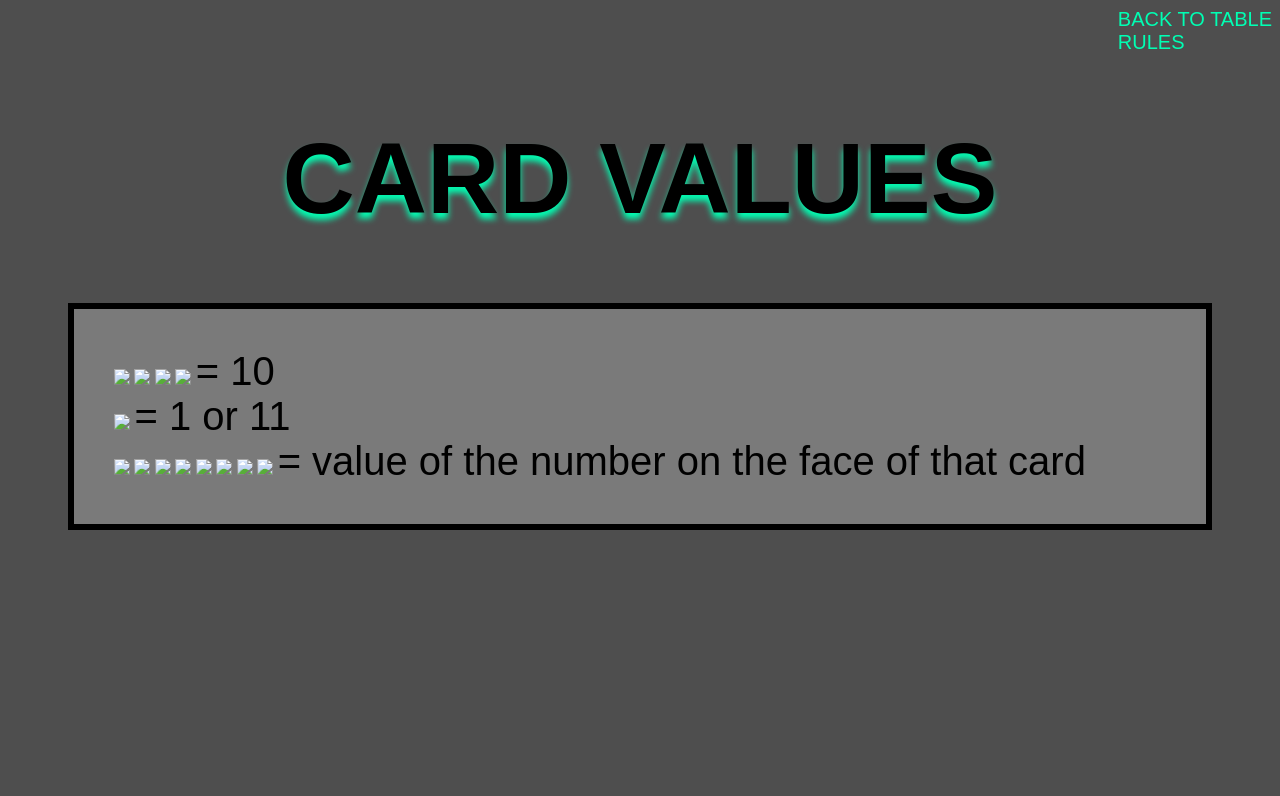
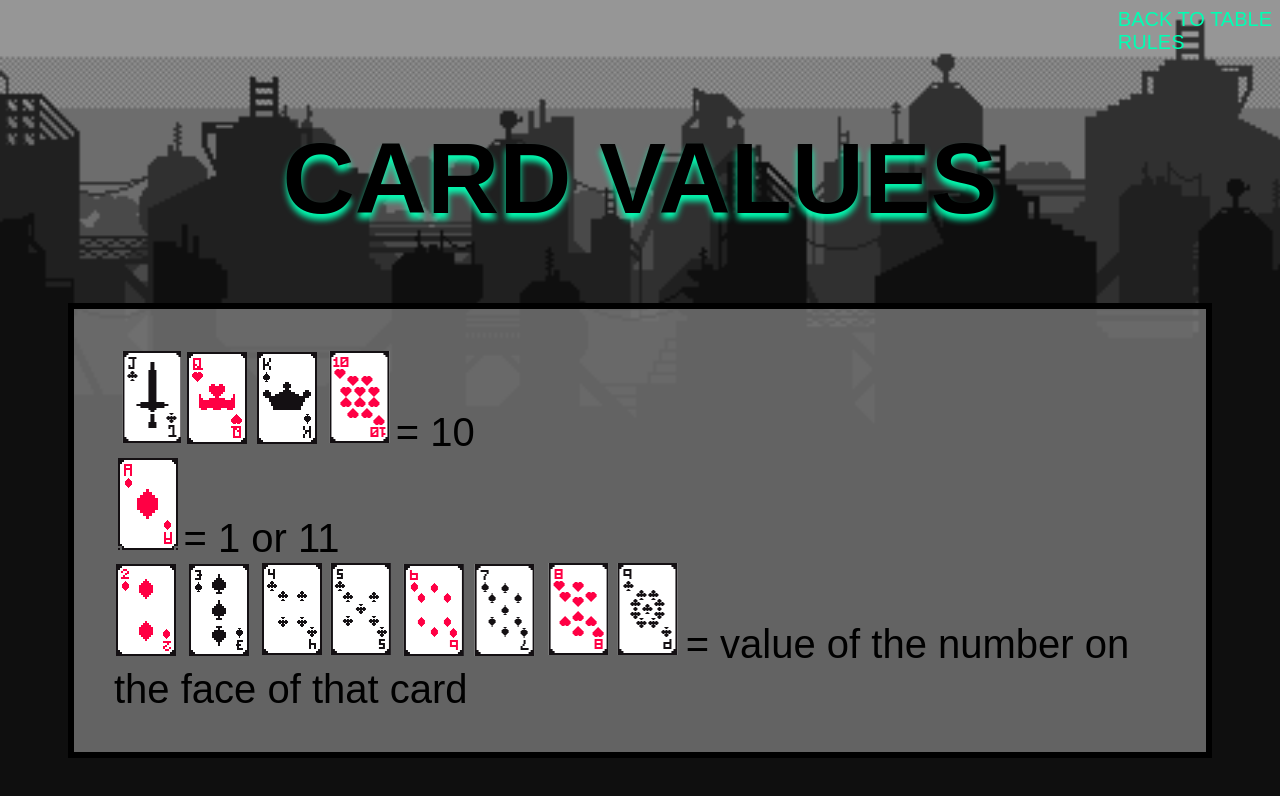
Before and after one commit to cameronotoole44/milestoneProject01, a plain HTML site: page rules/cardValues.html in a window 1280 px wide. Drawn offline with Linux system fonts and the light colour scheme; a web font is replaced by a local one.

Commit message:
path fixes

```diff
--- a/css/cardValues.css
+++ b/css/cardValues.css
@@ -12,7 +12,7 @@ body {
   background-color: #4e4e4e;
   color: #000;
   font-family: "Handjet", sans-serif;
-  background-image: url("assets/background2.png");
+  background-image: url("../assets/background2.png");
   background-size: cover;
 }
 
--- a/css/rules.css
+++ b/css/rules.css
@@ -3,7 +3,7 @@ body {
   background-color: #1b1919;
   font-family: "Handjet", sans-serif;
   overflow: hidden;
-  background-image: url("./assets/skyline.png");
+  background-image: url("../assets/skyline.png");
   align-items: flex-end;
   background-size: contain;
   background-position: top;
--- a/css/style.css
+++ b/css/style.css
@@ -49,7 +49,7 @@ p {
 }
 .main-title {
   align-items: flex-end;
-  background-image: url("assets/skyline.png");
+  background-image: url("../assets/skyline.png");
   /* fix the background img ! */
   background-size: contain;
   background-position: top;
@@ -72,7 +72,7 @@ p {
 
 #board {
   display: flex;
-  background-image: url("assets/boardBackground.png");
+  background-image: url("../assets/boardBackground.png");
   background-size: fixed;
   border: 4px solid #726f6f;
   height: 500px;
--- a/rules/cardValues.html
+++ b/rules/cardValues.html
@@ -3,8 +3,8 @@
 <head>
     <meta charset="UTF-8">
     <meta name="viewport" content="width=device-width, initial-scale=1.0">
-    <link rel="stylesheet" href="/css/cardValues.css">
-    <link rel="icon" href="/assets/houseOfCards.png">
+    <link rel="stylesheet" href="../css/cardValues.css">
+    <link rel="icon" href="../assets/houseOfCards.png">
     <link href="https://fonts.googleapis.com/css2?family=Handjet:wght@100..900&display=swap" rel="stylesheet">
     <title>Card Values</title>
 </head>
@@ -13,8 +13,8 @@
 
     <header>
         <nav>
-            <a href="/index.html">BACK TO TABLE</a>
-            <a href="/rules/rules.html">RULES</a>
+            <a href="../index.html">BACK TO TABLE</a>
+            <a href="../rules/rules.html">RULES</a>
         </nav>
     </header>
 
@@ -22,27 +22,27 @@
 
     <section class="cardBoard">
         <section id="faceCard10" class="sprite">
-            <img src="cards/jackClubs.png" class="jackClubs">
-            <img src="cards/queenHearts.png" class="queenHearts">
-            <img src="cards/kingSpades.png" class="kingSpades">
-            <img src="cards/tenHearts.png" class="tenHearts">
+            <img src="../cards/jackClubs.png" class="jackClubs">
+            <img src="../cards/queenHearts.png" class="queenHearts">
+            <img src="../cards/kingSpades.png" class="kingSpades">
+            <img src="../cards/tenHearts.png" class="tenHearts">
             <span>= 10</span>
         </section>
 
         <section id="faceCardA11" class="sprite">
-            <img src="cards/aceDiamonds.png" class="aceDiamonds">
+            <img src="../cards/aceDiamonds.png" class="aceDiamonds">
             <span>= 1 or 11</span>
         </section>
 
         <section id="numCard">
-            <img src="cards/twoDiamonds.png" class="twoDiamonds">
-            <img src="cards/threeSpades.png" class="threeSpades">
-            <img src="cards/fourClubs.png" class="fourHearts">
-            <img src="cards/fiveClubs.png" class="fiveClubs">
-            <img src="cards/sixDiamonds.png" class="sixDiamonds">
-            <img src="cards/sevenSpades.png" class="sevenSpades">
-            <img src="cards/eightHearts.png" class="eightHearts">
-            <img src="cards/nineClubs.png" class="nineClubs">
+            <img src="../cards/twoDiamonds.png" class="twoDiamonds">
+            <img src="../cards/threeSpades.png" class="threeSpades">
+            <img src="../cards/fourClubs.png" class="fourHearts">
+            <img src="../cards/fiveClubs.png" class="fiveClubs">
+            <img src="../cards/sixDiamonds.png" class="sixDiamonds">
+            <img src="../cards/sevenSpades.png" class="sevenSpades">
+            <img src="../cards/eightHearts.png" class="eightHearts">
+            <img src="../cards/nineClubs.png" class="nineClubs">
             <span>= value of the number on the face of that card</span>
         </section>
     </section>
```
Also changed, not shown: index.html (+3 -3 lines), rules/rules.html (+4 -4 lines).
